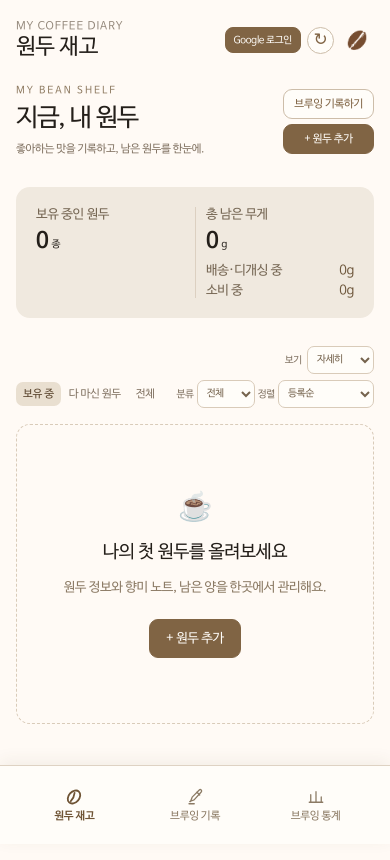
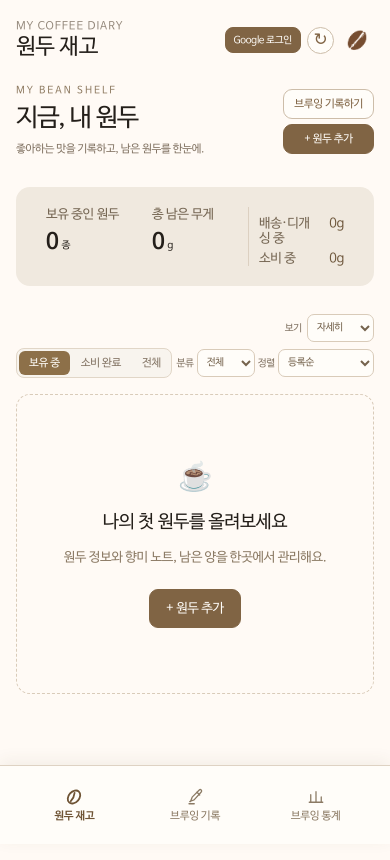
Before and after one commit to tremello/coffee-diary, a React (Vite) app: page / in a window 390 px wide. Shown: the top 860 px of the page. Built offline with nearby package versions, Linux system fonts and the light colour scheme.

Commit message:
Refine inventory filters and summary

```diff
--- a/coffee_app.tsx
+++ b/coffee_app.tsx
@@ -293,8 +293,8 @@ function BeansPage({ beans, setBeans, brews, setBrews, notes, setNotes, userId,
       <div className="inventory-intro"><div><p className="eyebrow">MY BEAN SHELF</p><h2>지금, 내 원두</h2><p>좋아하는 맛을 기록하고, 남은 원두를 한눈에.</p></div>
         <div className="intro-actions"><button className="secondary-button" onClick={onBrew}>브루잉 기록하기</button><button className="primary-button" onClick={() => { close(); setShow(true); }}>+ 원두 추가</button></div></div>
       <div className="inventory-summary">
-        <div><span>보유 중인 원두</span><strong>{active.length}<small>종</small></strong></div>
-        <div><span>총 남은 무게</span><strong>{fmt(Math.round(active.reduce((sum, b) => sum + b.remaining, 0) * 10) / 10)}<small>g</small></strong></div>
+        <div className="summary-count"><span>보유 중인 원두</span><strong>{active.length}<small>종</small></strong></div>
+        <div className="summary-weight"><span>총 남은 무게</span><strong>{fmt(Math.round(active.reduce((sum, b) => sum + b.remaining, 0) * 10) / 10)}<small>g</small></strong></div>
         <div className="summary-details"><div className="summary-status-breakdown"><span>배송·디개싱 중 <b>{fmt(Math.round(shippingAndDegassingWeight * 10) / 10)}g</b></span><span>소비 중 <b>{fmt(Math.round(consumingWeight * 10) / 10)}g</b></span></div></div>
       </div>
       {deletedId !== null && <div className="delete-notice" role="status"><span>원두를 삭제했어요.</span><button type="button" onClick={undoRemove}>되돌리기</button></div>}
@@ -329,7 +329,7 @@ function BeansPage({ beans, setBeans, brews, setBrews, notes, setNotes, userId,
         <div className="form-buttons">{editingId !== null && <button type="button" className="delete-bean-button" onClick={remove}>삭제</button>}<button type="button" className="quiet-button" onClick={close}>취소</button><button type="submit" className="primary-button">저장</button></div>
       </form>}
       <div className="inventory-toolbar"><label className="view-mode-control" htmlFor="bean-density">보기<select id="bean-density" className="inventory-sort" value={density} onChange={event => setDensity(event.target.value as "detail" | "compact")}><option value="detail">자세히</option><option value="compact">간략하게</option></select></label><div className="inventory-toolbar-row"><div className="inventory-filters" aria-label="원두 재고 필터">
-        {[["active", "보유 중"], ["finished", "다 마신 원두"], ["all", "전체"]].map(([value, label]) => <button key={value} aria-pressed={filter === value} onClick={() => setFilter(value)}>{label}</button>)}
+        {[["active", "보유 중"], ["finished", "소비 완료"], ["all", "전체"]].map(([value, label]) => <button key={value} aria-pressed={filter === value} onClick={() => setFilter(value)}>{label}</button>)}
       </div><div className="inventory-toolbar-meta"><label htmlFor="quality-filter">분류</label><select id="quality-filter" className="inventory-sort" value={qualityFilter} onChange={event => setQualityFilter(event.target.value as "all" | BeanQuality)}><option value="all">전체</option>{BEAN_QUALITIES.map(quality => <option key={quality} value={quality}>{quality}</option>)}</select><label htmlFor="bean-sort">정렬</label><select id="bean-sort" className="inventory-sort" value={sort} onChange={event => setSort(event.target.value as BeanSort)}><option value="registered">등록순</option><option value="latest">최신순</option><option value="roastOldest">로스팅 날짜 빠른 순</option><option value="remaining">재고 적은 순</option><option value="unitPriceDesc">단가 높은 순</option><option value="unitPriceAsc">단가 낮은 순</option></select></div></div></div>
       <div className={`bean-list density-${density}`}>
         {sortedVisible.map(bean => {
--- a/src/style.css
+++ b/src/style.css
@@ -113,20 +113,21 @@ button:focus-visible, input:focus-visible, textarea:focus-visible { outline: 2px
 .page-tab { min-height: 38px; }
 .page-tab-icon { display: none; }
 .inventory-summary { display: grid; grid-template-columns: repeat(3, minmax(0, 1fr)); padding: 24px 30px; background: #f0e9df; border-radius: 14px; margin-bottom: 28px; }
-.inventory-summary > div { display: flex; align-items: center; justify-content: flex-start; gap: 16px; padding-right: 28px; }
-.inventory-summary > div + div { border-left: 1px solid #dcd0c1; padding: 0 0 0 28px; }
+.inventory-summary > div { display: flex; align-items: center; justify-content: flex-start; gap: 16px; padding: 0 16px; }
 .inventory-summary span { font-size: 13px; color: #756653; }
 .inventory-summary strong { font-size: 27px; font-weight: 700; font-variant-numeric: tabular-nums; }
 .inventory-summary small { margin-left: 6px; font-size: 13px; font-weight: 400; }
+.summary-count, .summary-weight { flex-direction: column; align-items: flex-start !important; gap: 7px !important; }
+.summary-details { display: block !important; border-left: 1px solid #dcd0c1; }
 .summary-status-breakdown { display: grid; gap: 4px; margin-top: 9px; color: #8b7a64; font-size: 10px; }
 .summary-details { display: block !important; }
 .summary-status-breakdown span { display: flex; justify-content: space-between; gap: 12px; }
 .summary-status-breakdown b { color: #6f583d; font-weight: 600; font-variant-numeric: tabular-nums; }
 .inventory-toolbar { display: grid; gap: 8px; margin-bottom: 16px; font-size: 12px; color: #827363; }
 .inventory-toolbar-row { display: flex; align-items: center; justify-content: space-between; gap: 12px; min-width: 0; }
-.inventory-filters { display: flex; align-items: center; flex: 1 1 auto; gap: 6px; min-width: 0; }
-.inventory-filters button { border: 0; background: transparent; color: #827363; padding: 9px 14px; border-radius: 7px; font-size: 13px; }
-.inventory-filters button[aria-pressed="true"] { background: #e9dfd0; color: #59432c; font-weight: 600; }
+.inventory-filters { display: flex; align-items: center; flex: 0 1 auto; gap: 2px; min-width: 0; padding: 3px; border: 1px solid #e1d6c7; border-radius: 10px; background: #f8f4ee; }
+.inventory-filters button { border: 0; background: transparent; color: #827363; padding: 7px 18px; border-radius: 6px; font-size: 12px; white-space: nowrap; }
+.inventory-filters button[aria-pressed="true"] { background: #8d7049; color: #fffdf9; font-weight: 600; }
 .view-mode-control { display: flex; align-items: center; justify-self: end; gap: 5px; white-space: nowrap; }
 .inventory-toolbar-meta { display: flex; align-items: center; justify-content: flex-end; gap: 8px; flex: 0 0 auto; flex-wrap: wrap; }
 .inventory-sort { border: 1px solid #d9cbb9; border-radius: 7px; background: #fffdf9; color: #75634d; padding: 7px 9px; font: inherit; }
@@ -257,10 +258,8 @@ button:focus-visible, input:focus-visible, textarea:focus-visible { outline: 2px
   .intro-actions button { padding: 8px 10px; font-size: 11px; }
   .inventory-intro h2 { font-size: 25px; }
   .inventory-intro p:last-child { font-size: 11px; max-width: 190px; line-height: 1.6; }
-  .inventory-summary { grid-template-columns: repeat(2, minmax(0, 1fr)); padding: 20px; }
-  .inventory-summary > div { align-items: flex-start; flex-direction: column; padding-right: 10px; gap: 6px; }
-  .inventory-summary > div + div { padding-left: 10px; }
-  .inventory-summary > div:last-child { grid-column: 2; border-left: 1px solid #dcd0c1; border-top: 0; padding: 0 0 0 10px; margin-top: 0; }
+  .inventory-summary { grid-template-columns: repeat(3, minmax(0, 1fr)); padding: 20px; }
+  .inventory-summary > div { align-items: flex-start; padding: 0 10px; gap: 6px; }
   .inventory-summary strong { font-size: 22px; }
   .inventory-summary small { font-size: 10px; margin-left: 3px; }
   .summary-status-breakdown { width: 100%; font-size: 8px; gap: 5px; }
@@ -268,8 +267,8 @@ button:focus-visible, input:focus-visible, textarea:focus-visible { outline: 2px
   .inventory-sort { max-width: 145px; padding: 6px 5px; font-size: 10px; }
   .inventory-toolbar { gap: 6px; }
   .inventory-toolbar-row { gap: 4px; }
-  .inventory-filters { width: auto; gap: 1px; }
-  .inventory-filters button { padding: 6px 7px; font-size: 11px; white-space: nowrap; }
+  .inventory-filters { width: auto; gap: 1px; padding: 2px; border-radius: 8px; }
+  .inventory-filters button { padding: 6px 10px; font-size: 11px; white-space: nowrap; }
   .view-mode-control { font-size: 10px; }
   .inventory-toolbar-meta { width: auto; gap: 3px; flex-wrap: nowrap; font-size: 10px; }
   .inventory-toolbar-meta .inventory-sort { max-width: 96px; }
```
